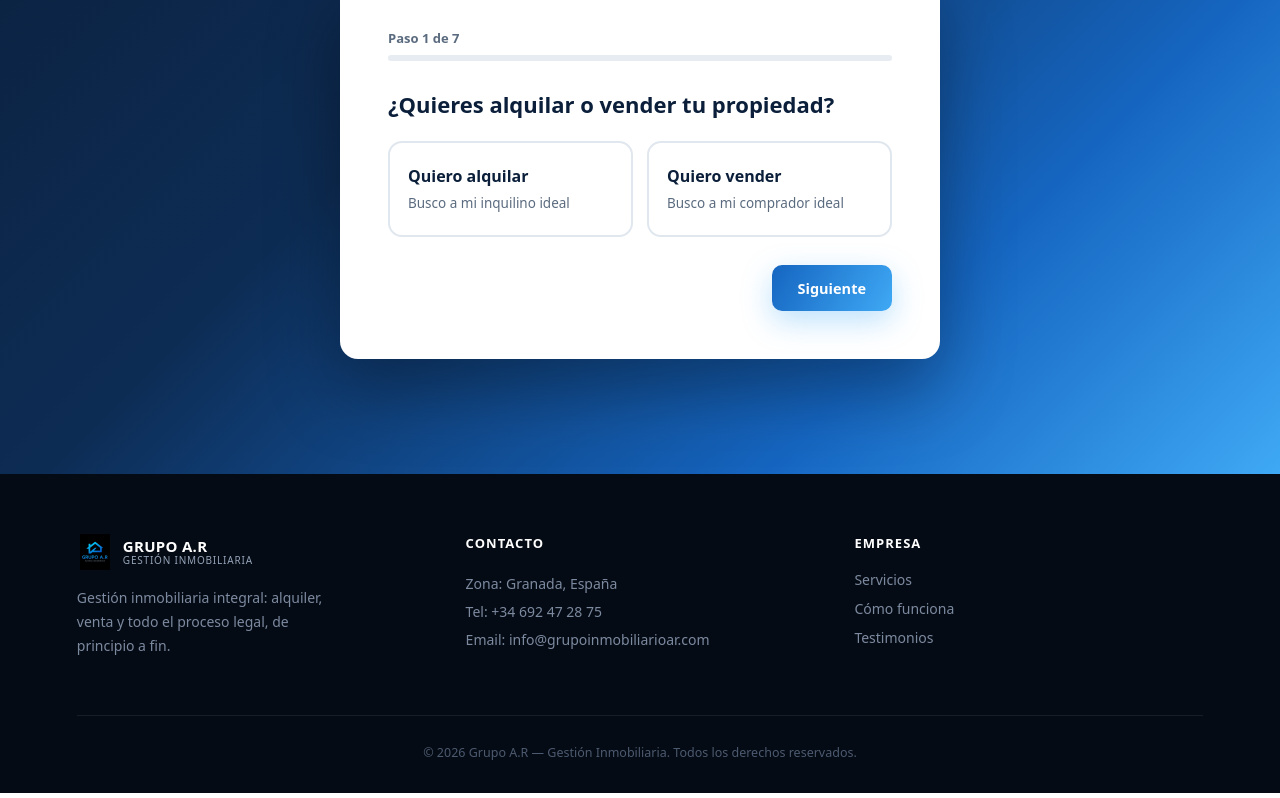
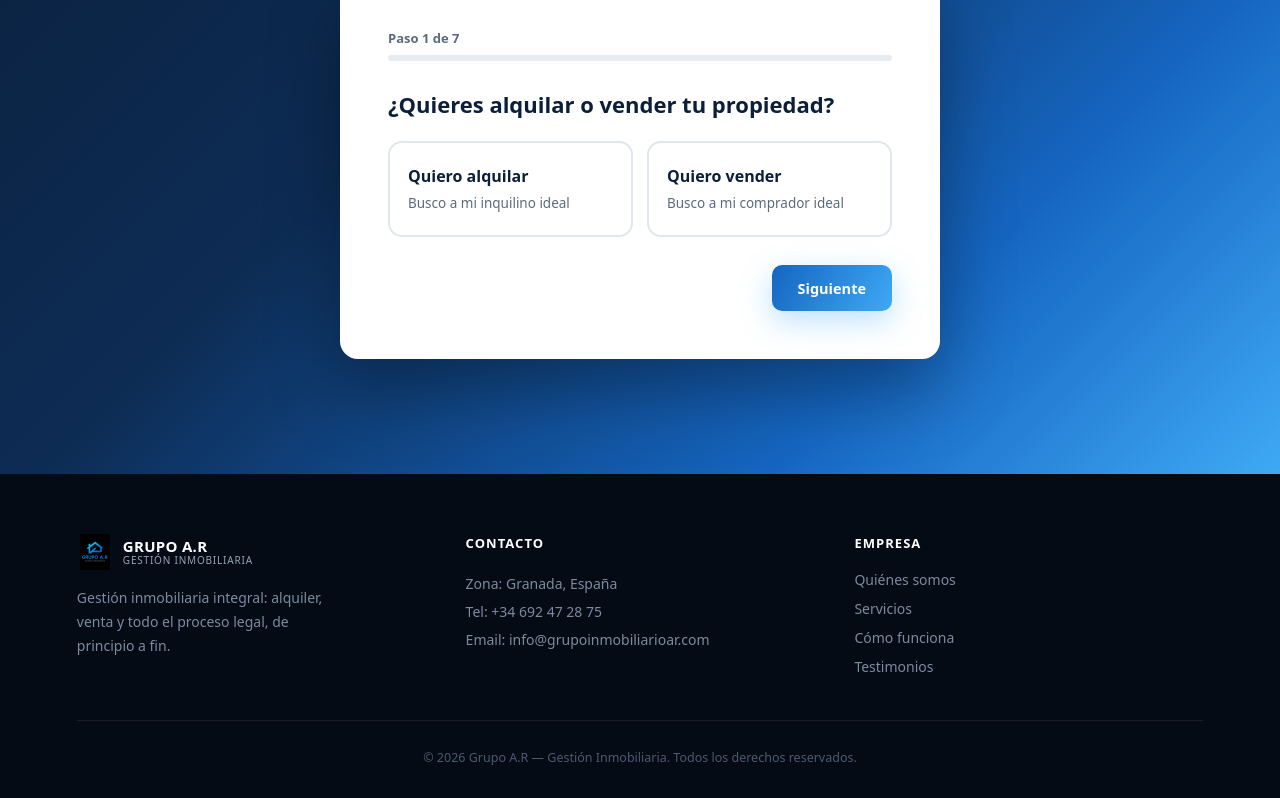
Before and after one commit to marcosbustamantemateo/grupo-inmobiliario-ar, a React (Vite) app in the folder frontend/: page / in a window 1280 px wide. Shown: the part 6357-7155 px from the top of the page. Built offline with nearby package versions, Linux system fonts and the light colour scheme.

Commit message:
Added "who are we" section to the footer

```diff
--- a/frontend/src/components/layout/Footer.tsx
+++ b/frontend/src/components/layout/Footer.tsx
@@ -23,6 +23,7 @@ export function Footer() {
         <div>
           <h4 className="site-footer-heading">EMPRESA</h4>
           <div className="site-footer-links">
+            <a href="#quienes-somos">Quiénes somos</a>
             <a href="#servicios">Servicios</a>
             <a href="#como-funciona">Cómo funciona</a>
             <a href="#testimonios">Testimonios</a>
```
